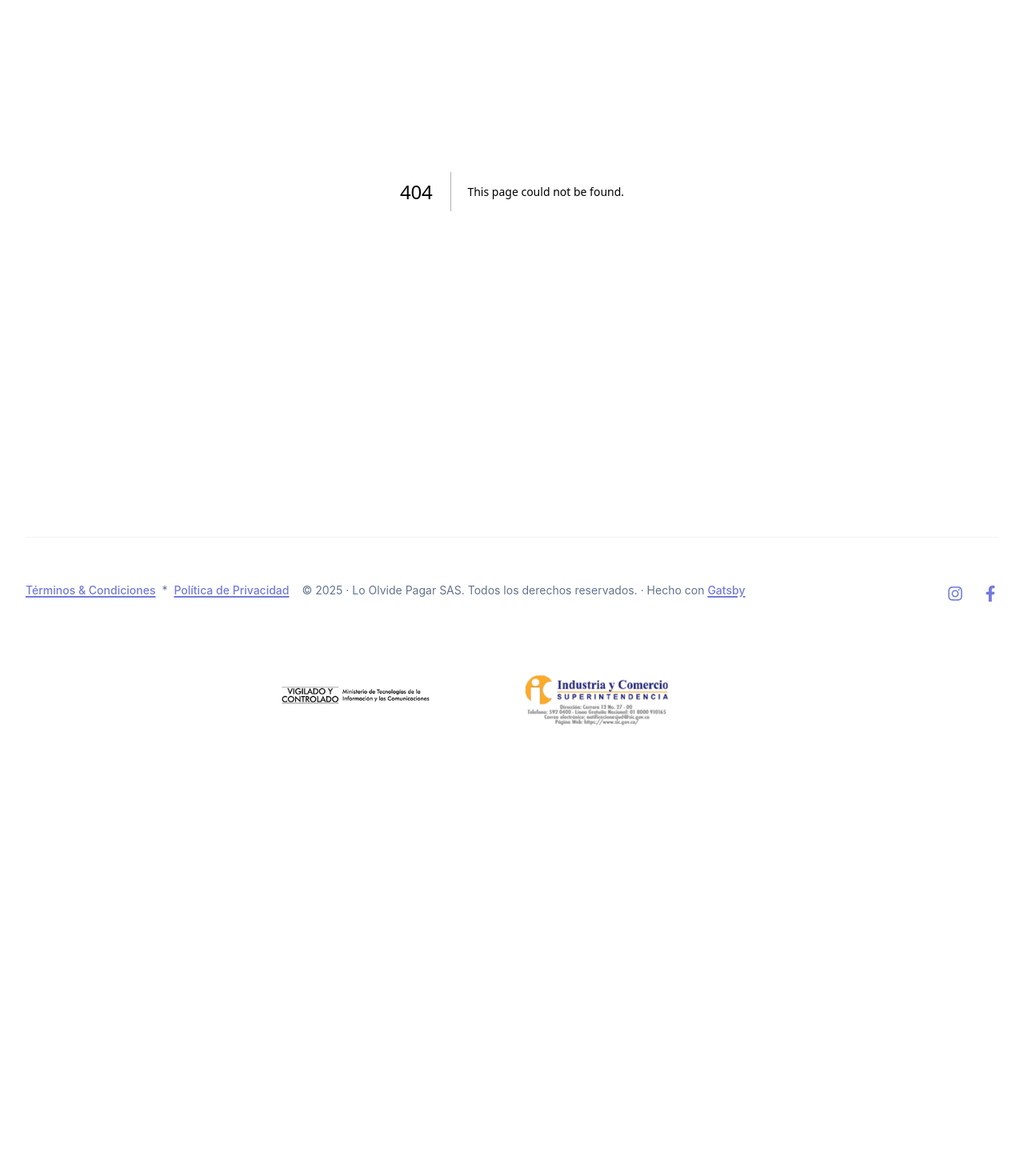
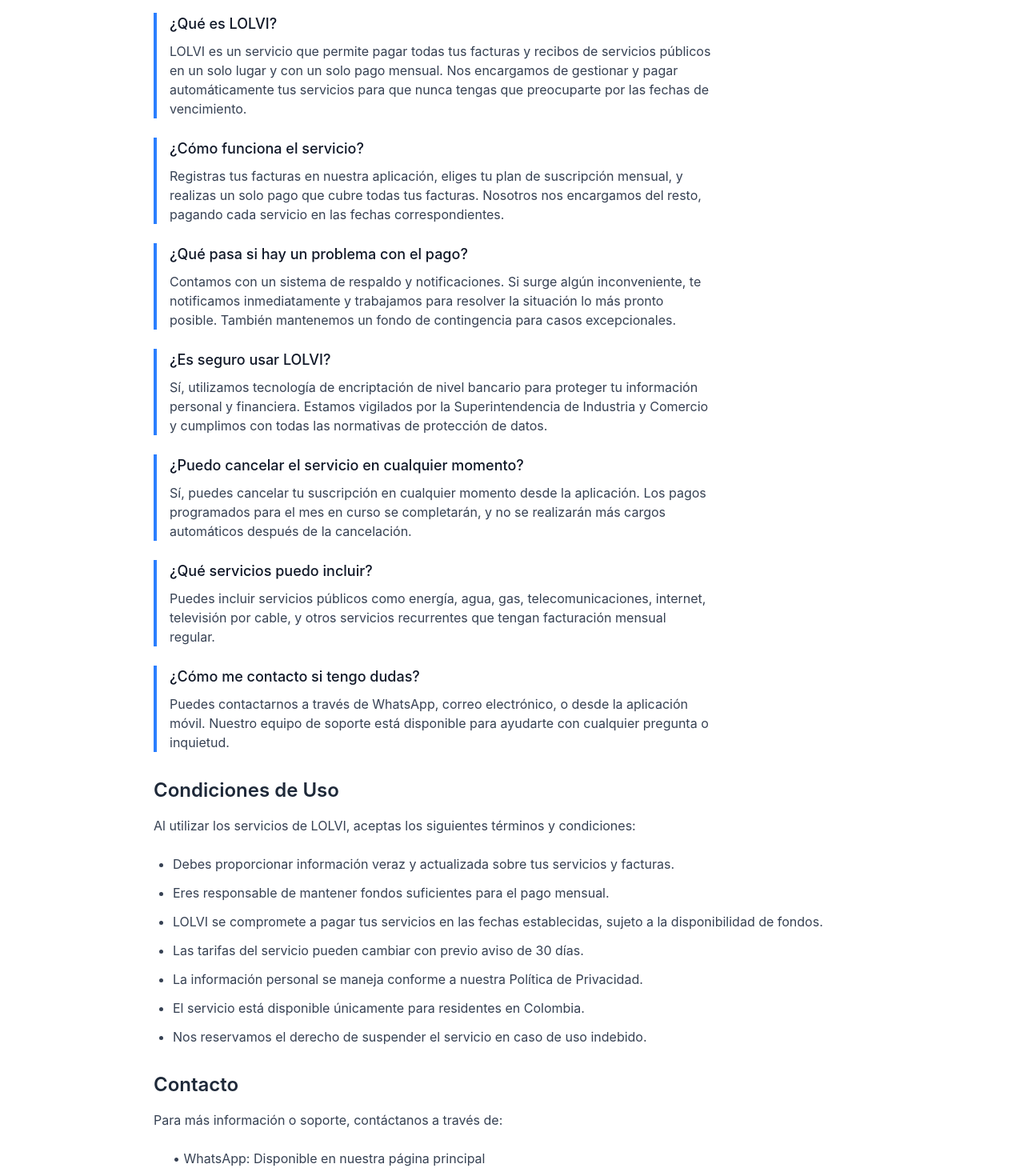
Before and after one commit to lolvi/website, a Next.js app: page /terminosycondiciones in a window 1280 px wide. Before the commit this address had no page. Shown: the part 534-1994 px from the top of the page at 80% size. Before the commit the page ends 1497 px from the top, so only its background shows below. Built offline with nearby package versions, Linux system fonts and the light colour scheme.

Commit message:
Create static terminosycondiciones page with FAQ content
Co-authored-by: javierjaimes <410172+javierjaimes@users.noreply.github.com>

```diff
--- /dev/null
+++ b/src/app/terminosycondiciones/page.tsx
@@ -0,0 +1,111 @@
+export default function TerminosYCondiciones() {
+  return (
+    <div className="py-12">
+      <div className="max-w-4xl mx-auto">
+        <h1 className="text-3xl font-bold text-gray-900 mb-8">Términos y Condiciones de Uso - LOLVI</h1>
+
+        <div className="space-y-8">
+          <section>
+            <h2 className="text-2xl font-semibold text-gray-800 mb-4">Preguntas Frecuentes</h2>
+
+            <div className="space-y-6">
+              <div className="border-l-4 border-blue-500 pl-4">
+                <h3 className="text-lg font-medium text-gray-900 mb-2">¿Qué es LOLVI?</h3>
+                <p className="text-gray-700">
+                  LOLVI es un servicio que permite pagar todas tus facturas y recibos de servicios públicos
+                  en un solo lugar y con un solo pago mensual. Nos encargamos de gestionar y pagar
+                  automáticamente tus servicios para que nunca tengas que preocuparte por las fechas de vencimiento.
+                </p>
+              </div>
+
+              <div className="border-l-4 border-blue-500 pl-4">
+                <h3 className="text-lg font-medium text-gray-900 mb-2">¿Cómo funciona el servicio?</h3>
+                <p className="text-gray-700">
+                  Registras tus facturas en nuestra aplicación, eliges tu plan de suscripción mensual,
+                  y realizas un solo pago que cubre todas tus facturas. Nosotros nos encargamos del resto,
+                  pagando cada servicio en las fechas correspondientes.
+                </p>
+              </div>
+
+              <div className="border-l-4 border-blue-500 pl-4">
+                <h3 className="text-lg font-medium text-gray-900 mb-2">¿Qué pasa si hay un problema con el pago?</h3>
+                <p className="text-gray-700">
+                  Contamos con un sistema de respaldo y notificaciones. Si surge algún inconveniente,
+                  te notificamos inmediatamente y trabajamos para resolver la situación lo más pronto posible.
+                  También mantenemos un fondo de contingencia para casos excepcionales.
+                </p>
+              </div>
+
+              <div className="border-l-4 border-blue-500 pl-4">
+                <h3 className="text-lg font-medium text-gray-900 mb-2">¿Es seguro usar LOLVI?</h3>
+                <p className="text-gray-700">
+                  Sí, utilizamos tecnología de encriptación de nivel bancario para proteger tu información
+                  personal y financiera. Estamos vigilados por la Superintendencia de Industria y Comercio
+                  y cumplimos con todas las normativas de protección de datos.
+                </p>
+              </div>
+
+              <div className="border-l-4 border-blue-500 pl-4">
+                <h3 className="text-lg font-medium text-gray-900 mb-2">¿Puedo cancelar el servicio en cualquier momento?</h3>
+                <p className="text-gray-700">
+                  Sí, puedes cancelar tu suscripción en cualquier momento desde la aplicación.
+                  Los pagos programados para el mes en curso se completarán, y no se realizarán
+                  más cargos automáticos después de la cancelación.
+                </p>
+              </div>
+
+              <div className="border-l-4 border-blue-500 pl-4">
+                <h3 className="text-lg font-medium text-gray-900 mb-2">¿Qué servicios puedo incluir?</h3>
+                <p className="text-gray-700">
+                  Puedes incluir servicios públicos como energía, agua, gas, telecomunicaciones,
+                  internet, televisión por cable, y otros servicios recurrentes que tengan
+                  facturación mensual regular.
+                </p>
+              </div>
+
+              <div className="border-l-4 border-blue-500 pl-4">
+                <h3 className="text-lg font-medium text-gray-900 mb-2">¿Cómo me contacto si tengo dudas?</h3>
+                <p className="text-gray-700">
+                  Puedes contactarnos a través de WhatsApp, correo electrónico, o desde la aplicación móvil.
+                  Nuestro equipo de soporte está disponible para ayudarte con cualquier pregunta o inquietud.
+                </p>
+              </div>
+            </div>
+          </section>
+
+          <section>
+            <h2 className="text-2xl font-semibold text-gray-800 mb-4">Condiciones de Uso</h2>
+
+            <div className="prose prose-gray max-w-none">
+              <p className="text-gray-700 mb-4">
+                Al utilizar los servicios de LOLVI, aceptas los siguientes términos y condiciones:
+              </p>
+
+              <ul className="text-gray-700 space-y-2 list-disc list-inside">
+                <li>Debes proporcionar información veraz y actualizada sobre tus servicios y facturas.</li>
+                <li>Eres responsable de mantener fondos suficientes para el pago mensual.</li>
+                <li>LOLVI se compromete a pagar tus servicios en las fechas establecidas, sujeto a la disponibilidad de fondos.</li>
+                <li>Las tarifas del servicio pueden cambiar con previo aviso de 30 días.</li>
+                <li>La información personal se maneja conforme a nuestra Política de Privacidad.</li>
+                <li>El servicio está disponible únicamente para residentes en Colombia.</li>
+                <li>Nos reservamos el derecho de suspender el servicio en caso de uso indebido.</li>
+              </ul>
+            </div>
+          </section>
+
+          <section>
+            <h2 className="text-2xl font-semibold text-gray-800 mb-4">Contacto</h2>
+            <p className="text-gray-700">
+              Para más información o soporte, contáctanos a través de:
+            </p>
+            <ul className="text-gray-700 mt-2 space-y-1">
+              <li>• WhatsApp: Disponible en nuestra página principal</li>
+              <li>• Email: soporte@lolvi.co</li>
+              <li>• App móvil: Sección de ayuda y soporte</li>
+            </ul>
+          </section>
+        </div>
+      </div>
+    </div>
+  );
+}
```
